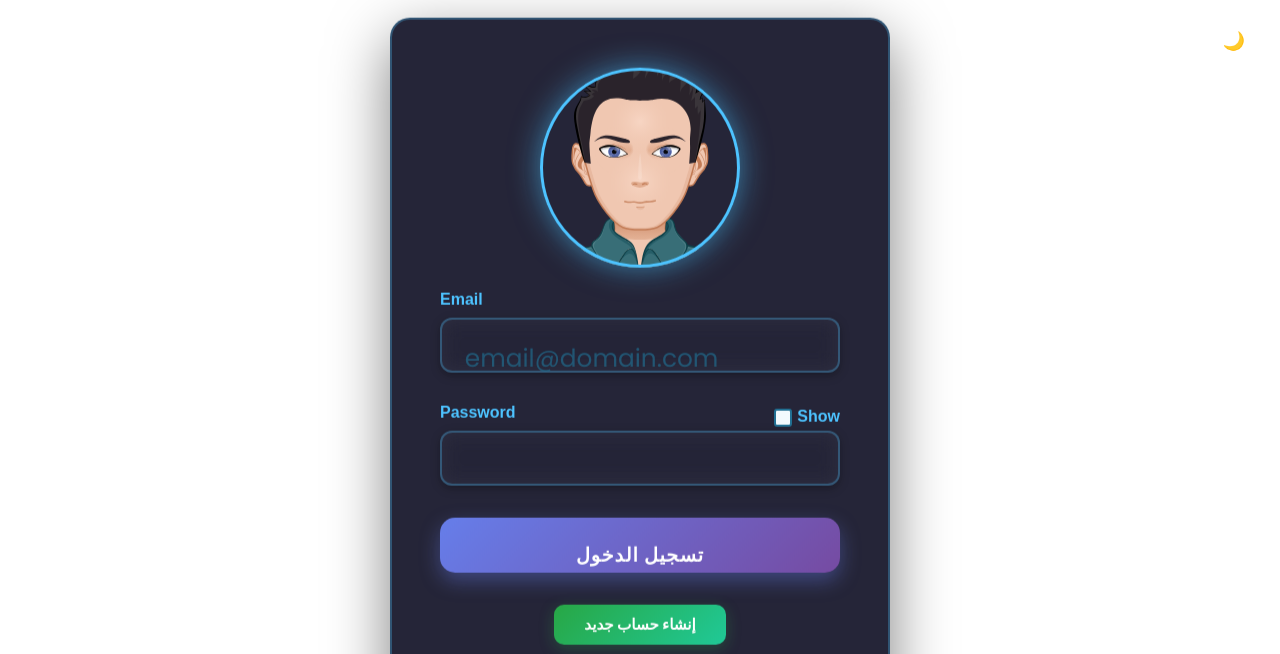
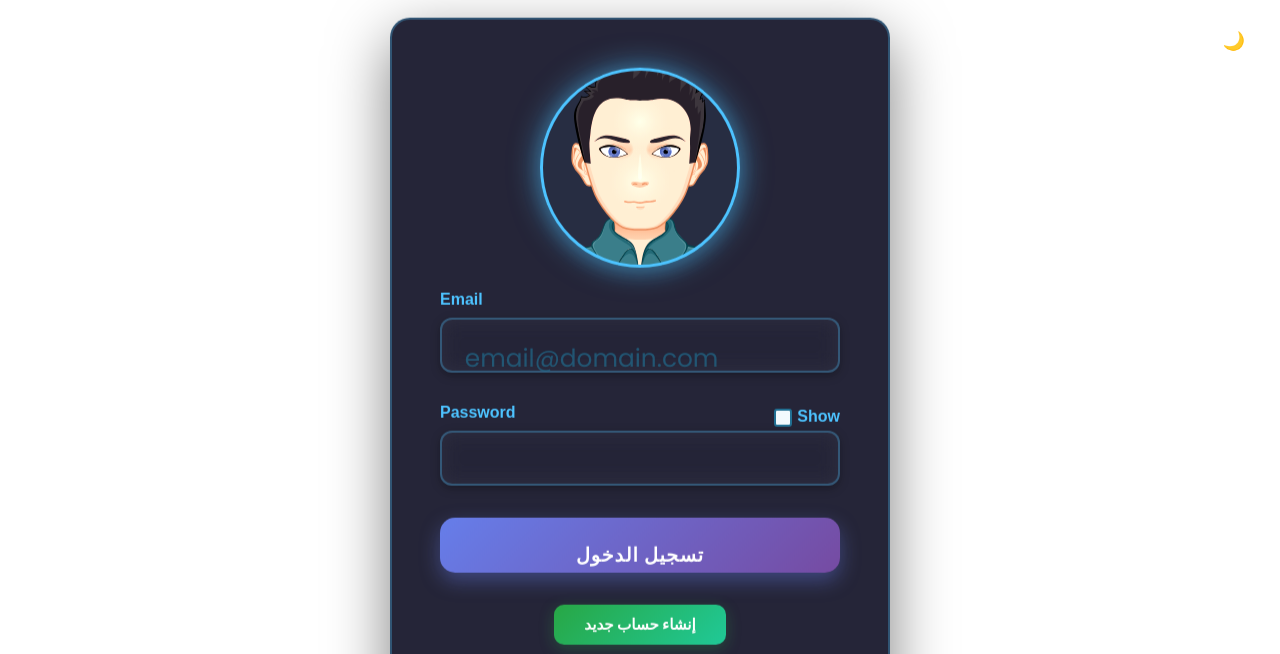
Before and after one commit to picture2/nursing-education-platform, a website: page index.html in a window 1280 px wide. Shown: the top 654 px of the page. Drawn offline with nearby package versions, Linux system fonts and the light colour scheme; a script that the page names is missing; some icons are missing.

Commit message:
تحسين وضوح الأفاتار - زيادة السطوع والتباين

```diff
--- a/style.css
+++ b/style.css
@@ -275,11 +275,12 @@ form .svgContainer {
     margin: 0 auto 1.5em;
     border-radius: 50%;
     pointer-events: none;
-    box-shadow: 0 5px 20px rgba(0, 0, 0, 0.08);
+    box-shadow: 0 5px 20px rgba(77, 195, 255, 0.15);
     transition: all 0.3s ease;
     display: flex;
     align-items: center;
     justify-content: center;
+    background: rgba(77, 195, 255, 0.05);
 }
 
 form .svgContainer:hover {
@@ -303,6 +304,8 @@ form .svgContainer .mySVG {
     height: 100%;
     pointer-events: none;
     transition: all 0.3s ease;
+    filter: brightness(1.15) contrast(1.1);
+    opacity: 1 !important;
 }
 
 form .svgContainer:after {
```
